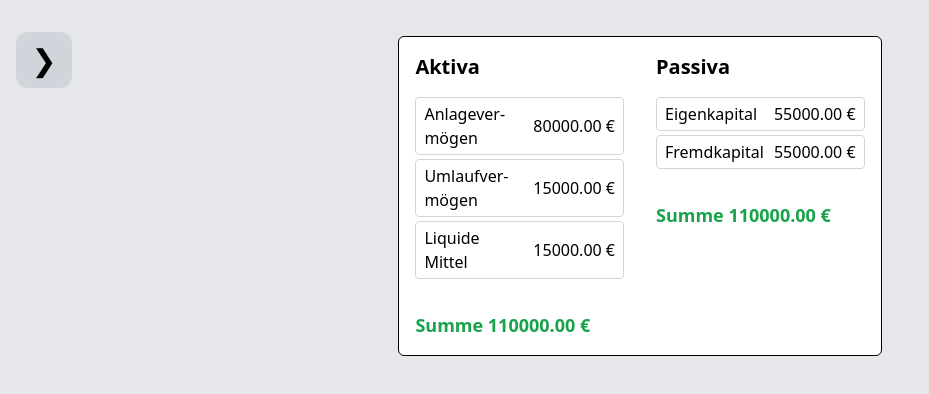
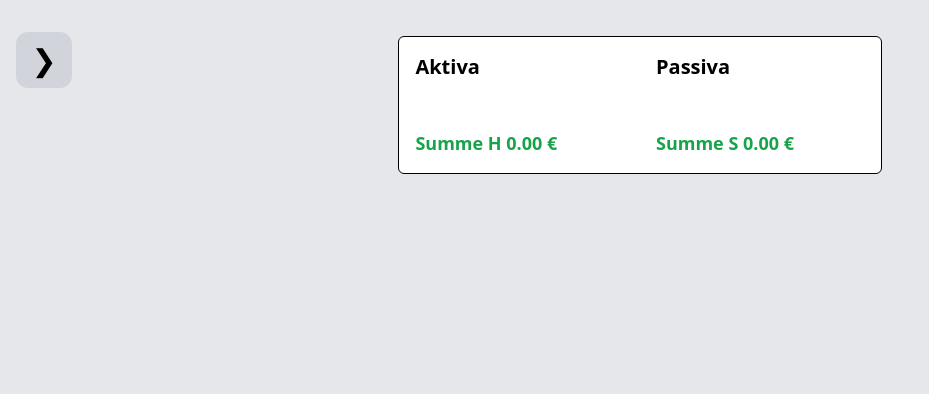
Before and after one commit to Interaktive-Bilanz/frontend, a React (Vite) app: page / in a window 1280 px wide. Shown: the top 394 px of the page, without its empty margins (0-929 px from the left). Built offline with nearby package versions, Linux system fonts and the light colour scheme.

Commit message:
display credit/debit balances with the corresponding letter and color if on wrong side

```diff
--- a/src/components/bilanz/BilanzComponent.tsx
+++ b/src/components/bilanz/BilanzComponent.tsx
@@ -76,6 +76,9 @@ const BilanzComponent = () => {
   for (const account of balanceSheet.liabilitiesAndEquity.accounts ?? []) {
     liabilitiesEquityBalanceSum += getAccountTotals(accountTotals, account).balance;
   }
+
+  const displayBalanceAssets = assetsBalanceSum;
+  const displayBalanceLiabilitiesAndEquity = liabilitiesEquityBalanceSum * -1;
 
   const balancesMatch = Math.abs(assetsBalanceSum) === Math.abs(liabilitiesEquityBalanceSum);
 
@@ -310,7 +313,9 @@ const BilanzComponent = () => {
             accounts={balanceSheet.assets.accounts}
           />
           <div className="p-4">
-            <span className={`text-lg font-semibold ${balancesMatch ? 'text-green-600' : 'text-red-600'}`}>Summe {Math.abs(assetsBalanceSum).toFixed(2)} €</span>
+            {/* <span className={`text-lg font-semibold ${balancesMatch ? 'text-green-600' : 'text-red-600'}`}>Summe {Math.abs(assetsBalanceSum).toFixed(2)} €</span> */}
+            <span className={`text-lg font-semibold ${balancesMatch && displayBalanceAssets >= 0 ? 'text-green-600' : 'text-red-600'}`}>
+              Summe {displayBalanceAssets > 0 ? "S" : "H"} {Math.abs(displayBalanceAssets).toFixed(2)} €</span>
           </div>
         </div>
         <div className="w-1/2">
@@ -320,7 +325,9 @@ const BilanzComponent = () => {
             accounts={balanceSheet.liabilitiesAndEquity.accounts}
           />
           <div className="p-4">
-            <span className={`text-lg font-semibold ${balancesMatch ? 'text-green-600' : 'text-red-600'}`}>Summe {Math.abs(liabilitiesEquityBalanceSum).toFixed(2)} €</span>
+            {/* <span className={`text-lg font-semibold ${balancesMatch ? 'text-green-600' : 'text-red-600'}`}>Summe {Math.abs(liabilitiesEquityBalanceSum).toFixed(2)} €</span> */}
+            <span className={`text-lg font-semibold ${balancesMatch && displayBalanceLiabilitiesAndEquity >= 0 ? 'text-green-600' : 'text-red-600'}`}>
+              Summe {displayBalanceLiabilitiesAndEquity > 0 ? "H" : "S"} {Math.abs(displayBalanceLiabilitiesAndEquity).toFixed(2)} €</span>
           </div>
         </div>
         <DragOverlay>
--- a/src/components/bilanz/BilanzItem.tsx
+++ b/src/components/bilanz/BilanzItem.tsx
@@ -58,12 +58,13 @@ const BilanzItem: React.FC<{
   const isAbnormal = (side === 'assets' && positionBalance < 0) ||
     (side === 'liabilitiesAndEquity' && positionBalance > 0);
 
+  const displayBalance = Math.abs(positionBalance);
   // const displayBalance = Math.abs(positionBalance);
-  const displayBalance = (() => {
-    if (positionBalance < 0 && side === 'assets') return positionBalance;
-    if (positionBalance > 0 && side === 'liabilitiesAndEquity') return positionBalance * -1;
-    return Math.abs(positionBalance);
-  })();
+  // const displayBalance = (() => {
+  //   if (positionBalance < 0 && side === 'assets') return positionBalance;
+  //   if (positionBalance > 0 && side === 'liabilitiesAndEquity') return positionBalance * -1;
+  //   return Math.abs(positionBalance);
+  // })();
 
   const { appMode } = useAppMode();
 
@@ -184,7 +185,10 @@ const BilanzItem: React.FC<{
                 }}>&#x274C;</button>
               </div>
             }
-            <div className={`text-nowrap whitespace-nowrap ml-2 ${isAbnormal ? 'text-red-500' : ''}`}>{isAbnormal && "! "}{displayBalance.toFixed(2)}{isAbnormal && " !"} €</div>
+            <div className={`text-nowrap whitespace-nowrap ml-2 ${isAbnormal ? 'text-red-500' : ''}`}>
+              {positionBalance <= 0 ? "H " : "S "}
+              {displayBalance.toFixed(2)} €
+            </div>
           </div>
         </div>
       </div>
@@ -248,6 +252,7 @@ const BilanzItem: React.FC<{
                   key={accountId}
                   accountId={accountId}
                   account={account}
+                  side={side}
                   teacherMode={hasAccess(appMode, "edit")}
                   parentId={position.id!}
                   onRemove={() => removeAccountFrom(
--- a/src/components/sortable/SortableAccountItems.tsx
+++ b/src/components/sortable/SortableAccountItems.tsx
@@ -13,17 +13,26 @@ interface SortableAccountItemProps {
   onRemove: () => void;
   onOpen: () => void;
   parentId: string;
+  side: "assets" | "liabilitiesAndEquity" | undefined
 }
 
 const SortableAccountItem: React.FC<SortableAccountItemProps> = ({
   accountId,
   account,
+  side,
   teacherMode,
   onRemove,
   onOpen,
   parentId
 }) => {
   const { interactiveBalanceData, accountTotals } = useInteractiveBalanceData();
+
+  const accountBalance = getAccountTotals(accountTotals, accountId).balance;
+
+  const isAbnormal = (side === 'assets' && accountBalance < 0) ||
+    (side === 'liabilitiesAndEquity' && accountBalance > 0);
+
+  const displayAccountBalance = Math.abs(accountBalance);
 
   const {
     attributes,
@@ -81,8 +90,9 @@ const SortableAccountItem: React.FC<SortableAccountItemProps> = ({
               &#x274C;
             </button>
           )}
-          <span className="text-nowrap whitespace-nowrap">
-            {Math.abs(getAccountTotals(accountTotals, accountId).balance).toFixed(2)} €
+          <span className={`text-nowrap whitespace-nowrap ${isAbnormal && 'text-red-500'}`}>
+            {accountBalance <= 0 ? "H " : "S "}
+            {displayAccountBalance.toFixed(2)} €
           </span>
         </div>
       </button>
--- a/src/context/InteractiveBalanceDataContext.tsx
+++ b/src/context/InteractiveBalanceDataContext.tsx
@@ -1,7 +1,8 @@
 import React, { createContext, useContext, useEffect, useMemo, useState } from "react";
 import { Account, InteractiveBalanceData, JournalEntry, Position } from "../types/InteractiveBalanceData";
 import { useLocalStorage } from "../hooks/useLocalStorage";
-import defaultDataJson from "../api/chat_gpt_example4.json"
+// import defaultDataJson from "../api/chat_gpt_example4.json"
+import defaultDataJson from "../api/empyt_project.json"
 import { calculateAccountTotals, AccountTotal } from "../util/balanceCalculations";
 import { ensurePositionIds } from "../util/addIdsToPositions";
 import { v4 as uuidv4 } from "uuid";
```
Lines whose indentation alone changed are shown as unchanged.
